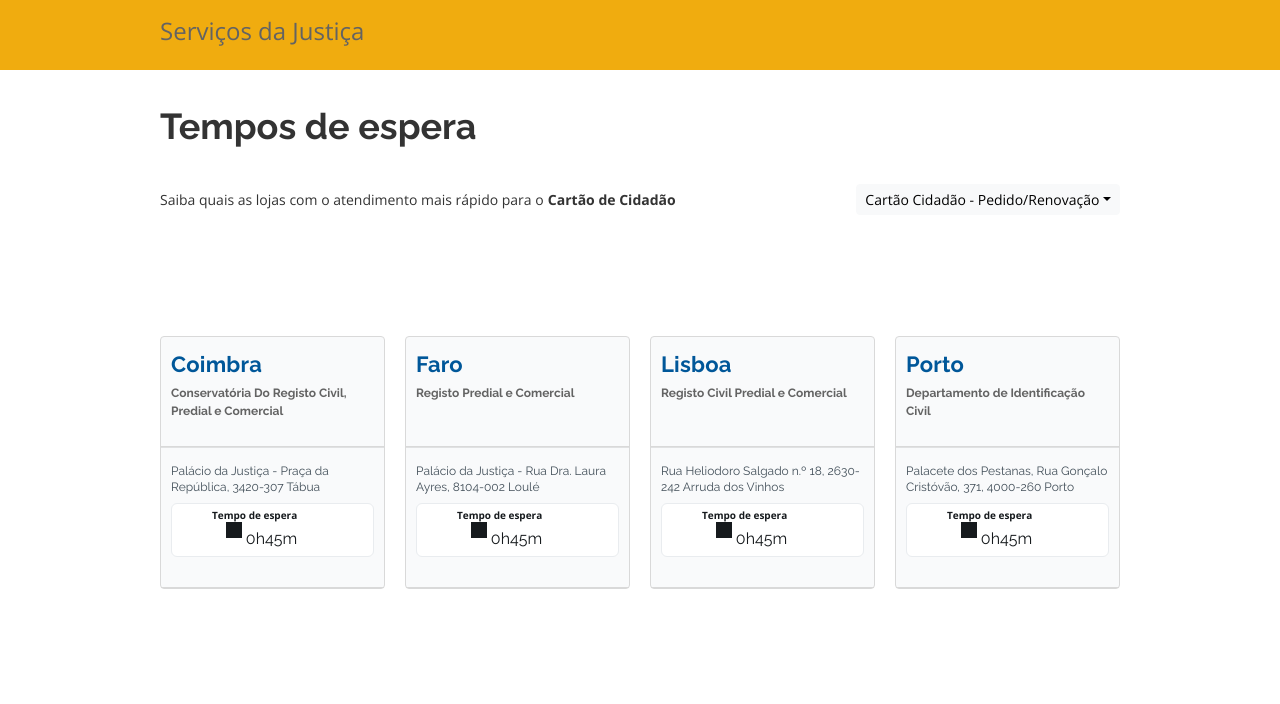
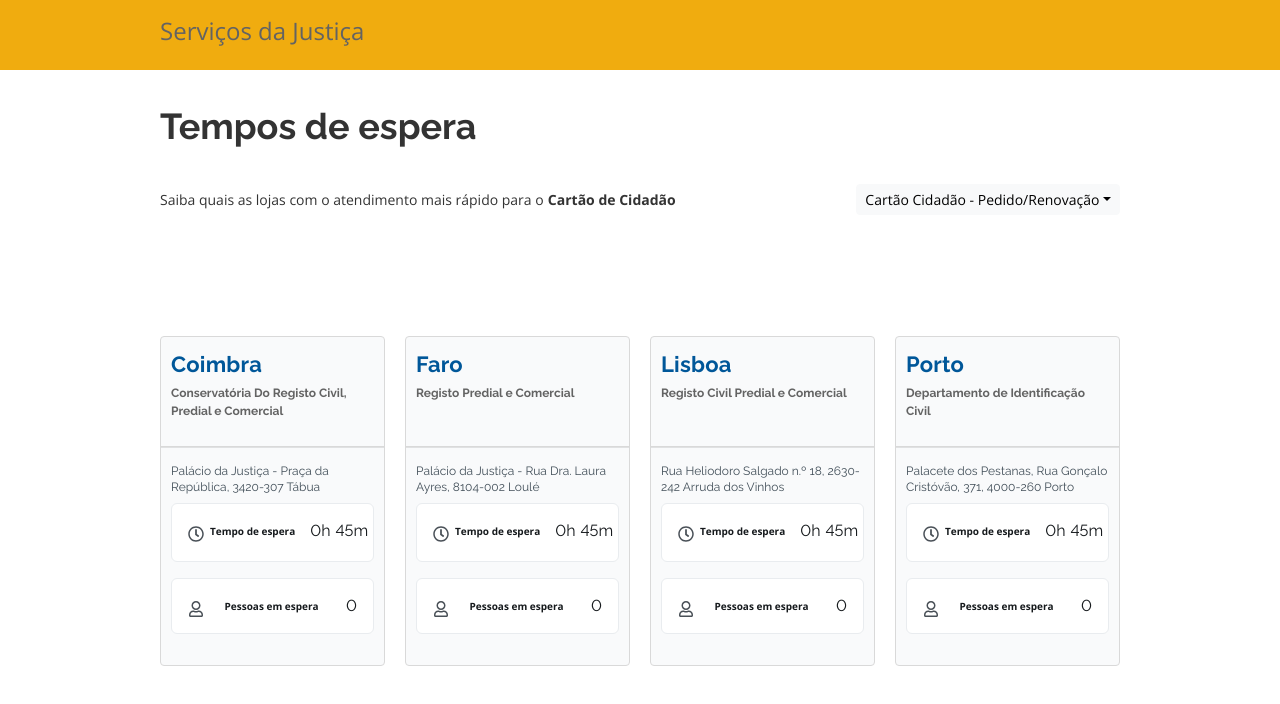
Before and after one commit to williamsartijose2023/JusticaReact, a React (Vite) app: page / in a window 1280 px wide. Shown: the top 704 px of the page. Built offline with nearby package versions, Linux system fonts and the light colour scheme.

Commit message:
design figma

```diff
--- a/src/components/CatalogCard/index.tsx
+++ b/src/components/CatalogCard/index.tsx
@@ -1,3 +1,6 @@
+import { FaRegClock  } from 'react-icons/fa'
+import { FaRegUser } from "react-icons/fa";
+
 import { Link } from 'react-router-dom';
 import { ProductDTO } from '../../models/product';
 import './styles.css';
@@ -23,20 +26,32 @@ export default function CatalogCard({ product }: Props) {
           <h4 className="dsc-city-h4">{product.subDescription}</h4>
         </div>
         <div className="divider"></div>
-        <div className="dsc-catalog-card-bottom dsc-line-bottom">
+        <div className="dsc-catalog-card-bottom">
           <h4 className="dsc-city-p">{product.description}</h4>
           <div className="alert alert-light custom-alert" role="alert">
+      <div className="dot">
+        <FaRegClock />
+      </div>
+      <div className="time-label">Tempo de espera</div>
       <div className="time-content">
         <div className="time-part">
-                <div className="label bi bi-clock">Tempo de espera</div>
           <span className="hour">{horas}h</span>
           <span className="minute">{minutos}m</span>
-                <div className="dot"></div>
+        </div>
+      </div>
+    </div>
+    <div className="alert alert-light custom-alert" role="alert">
+      <div className="user-icon">
+        <FaRegUser />
+      </div>
+      <div className="user-label">Pessoas em espera</div>
+        <div className="user-part">
+          <span className="hour">{horas}</span>
         </div>
       </div>
 </div>
           </div>
-      </div>
+
     </Link>
   );
 }
--- a/src/components/CatalogCard/styles.css
+++ b/src/components/CatalogCard/styles.css
@@ -57,59 +57,7 @@ line-height: 16px;
   border-radius: 8px;
 }
 
-.label {
- color: #161A1D;
 
-font-variant-numeric: lining-nums proportional-nums;
-font-feature-settings: 'ss01' on;
-font-family: Open Sans;
-font-size: 10px;
-font-style: normal;
-font-weight: 600;
-line-height: 22px;
-}
-
-.dot {
-  width: 16px;
-  height: 16px;
-  left: 14px;
-  top: 18px;
-  position: absolute;
-  background: #161A1D;
-}
-
-.time-container {
-  width: 99px;
-  height: 22px;
-  left: 99px;
-  top: 15px;
-  position: absolute;
-}
-
-.time-part {
-  left: 40px;
-  top: 0;
-  position: absolute;
-  text-align: right;
-}
-
-.hour,
-.minute {
-  color: #161A1D;
-  font-size: 16px;
-  font-family: 'Raleway';
-  line-height: 22px;
-  word-wrap: break-word;
-}
-
-.unit {
-  color: #161A1D;
-  font-size: 18px;
-  font-family: 'Raleway';
-  font-weight: 400;
-  line-height: 22px;
-  word-wrap: break-word;
-}
 
 .divider {
   width: 100%;
@@ -121,11 +69,91 @@ line-height: 22px;
 .custom-alert {
   max-width: 400px;
   height: auto;
-  margin-bottom: 15px;
   background-color: #fff;
 }
 
-/* Estilo personalizado para o conteúdo dentro do alerta */
+.alert {
+  display: flex;
+  justify-content: space-between;
+  align-items: flex-start;
+  align-content: center;
+  flex-wrap: nowrap;
+  flex-direction: row;
+}
+
+.dot {
+  width: 16px;
+  height: 25px;
+  flex-shrink: 0;
+  fill: #161A1D;
+}
+
+.time-label {
+  color: #161A1D;
+  font-variant-numeric: lining-nums proportional-nums;
+  font-feature-settings: 'ss01' on;
+  font-family: Open Sans;
+  font-size: 10px;
+  font-style: normal;
+  font-weight: 600;
+  line-height: 22px;
+  margin-left: 6px;
+  white-space: nowrap;
+}
+
 .time-content {
-  padding: 10px;
+  display: flex; /* Torna o conteúdo do tempo um flex container */
+  align-items: center; /* Centraliza os itens verticalmente */
+  margin-left: 10px; /* Espaçamento entre o rótulo e o conteúdo do tempo */
 }
+
+.time-part {
+  color: var(--content-content-primary, #161A1D);
+  text-align: right;
+  font-variant-numeric: lining-nums proportional-nums;
+  font-feature-settings: 'ss01' on;
+  font-family: Raleway;
+  font-size: 16px;
+  font-style: normal;
+  font-weight: 700;
+  line-height: 22px; /* 137.5% */
+  display: flex; /* Torna a parte do tempo um flex container */
+  align-items: center; /* Centraliza os itens verticalmente */
+}
+
+.hour, .minute {
+  color: var(--content-content-primary, #161A1D);
+  font-variant-numeric: lining-nums proportional-nums;
+  font-feature-settings: 'ss01' on;
+  font-family: Raleway;
+  font-size: 16px;
+  font-style: normal;
+  font-weight: 400;
+  line-height: 22px; /* 137.5% */
+  margin-left: 5px; /* Espaçamento entre os números das horas e os minutos */
+}
+
+.user-icon {
+  width: 14px;
+height: 17.499px;
+flex-shrink: 0;
+  fill: #161A1D;
+}
+
+.user-label {
+  color: #161A1D;
+font-size: 10px;
+font-family: Open Sans;
+font-weight: 600;
+line-height: 22px;
+word-wrap: break-word
+  }
+
+.user-part {
+color: #161A1D;
+font-size: 16px;
+font-family: Raleway;
+font-weight: 700;
+line-height: 22px;
+word-wrap: break-word
+}
```
Lines whose indentation alone changed are shown as unchanged.
